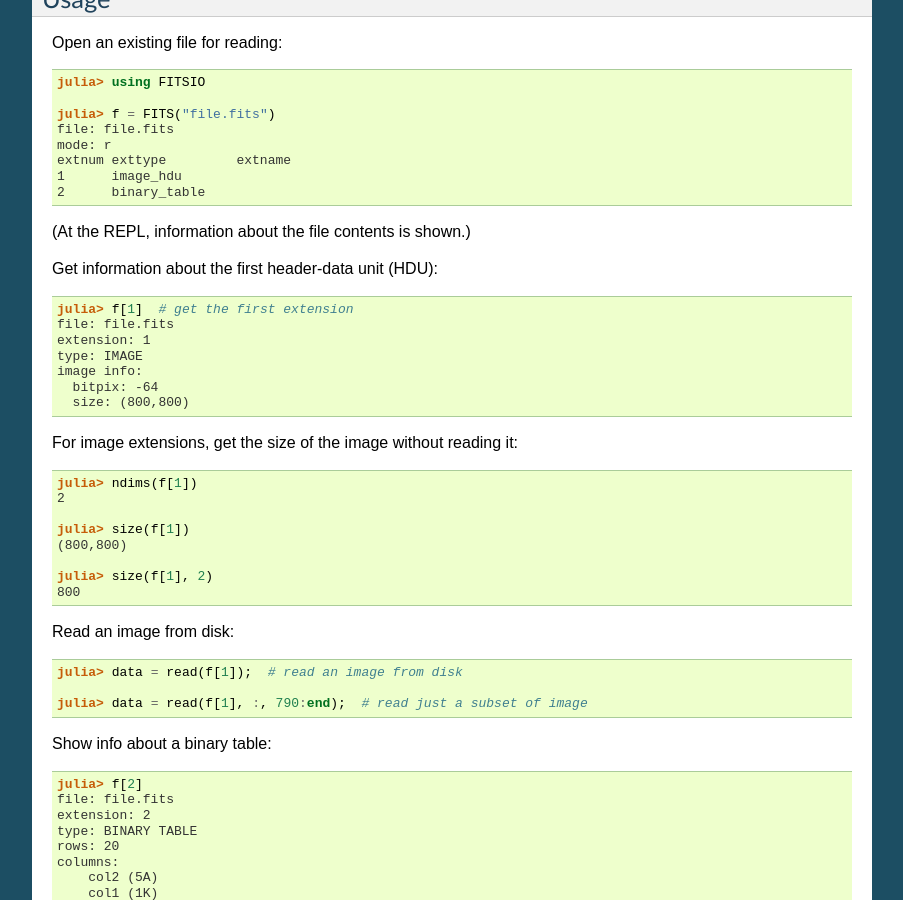
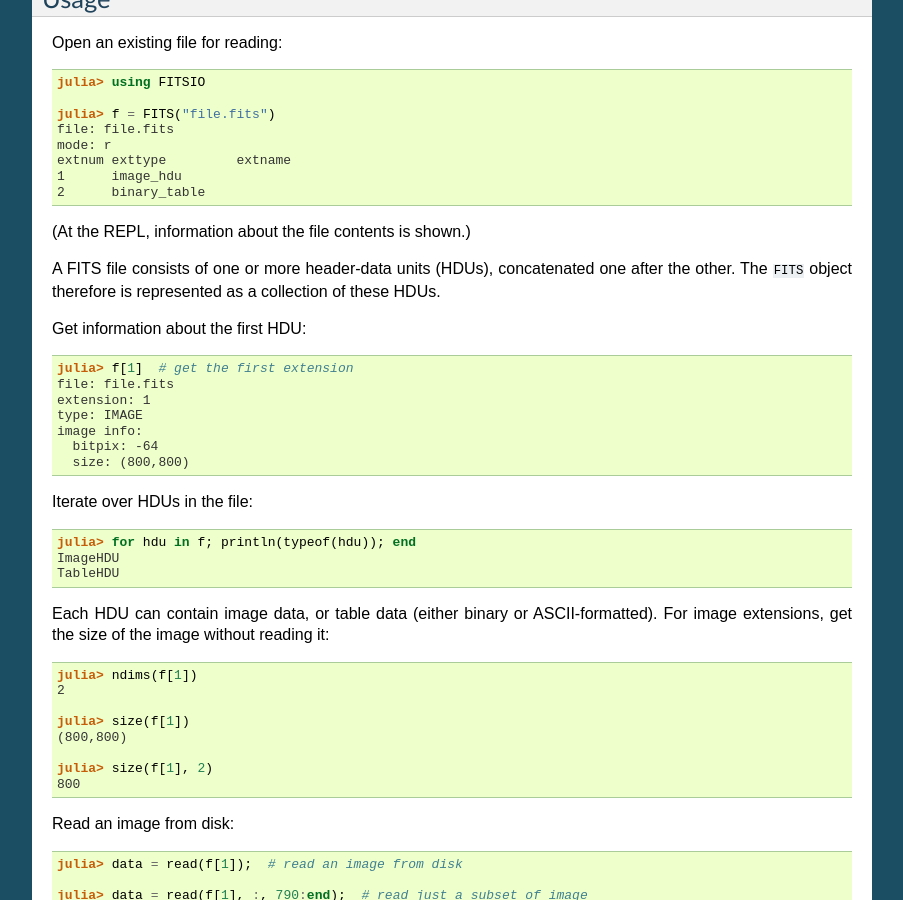
Before and after one commit to JuliaAstro/FITSIO.jl, a Sphinx documentation site: the page built from doc/index.rst, in a window 1280 px wide and 900 px high, scrolled down 369 px. Shown: the whole window, without its empty margins (198-1101 px from the left). Built offline with Sphinx 7.4.7, drawn with Linux system fonts in a browser that asks for light colours.

Commit message:
enable iteration over HDUs in FITS

```diff
--- a/doc/index.rst
+++ b/doc/index.rst
@@ -38,7 +38,11 @@
 
 (At the REPL, information about the file contents is shown.)
 
-Get information about the first header-data unit (HDU)::
+A FITS file consists of one or more header-data units (HDUs), concatenated one
+after the other. The ``FITS`` object therefore is represented as a collection
+of these HDUs.
+
+Get information about the first HDU::
 
     julia> f[1]  # get the first extension
     file: file.fits
@@ -48,7 +52,15 @@
       bitpix: -64
       size: (800,800)
 
-For image extensions, get the size of the image without reading it::
+Iterate over HDUs in the file::
+
+    julia> for hdu in f; println(typeof(hdu)); end
+    ImageHDU
+    TableHDU
+
+Each HDU can contain image data, or table data (either binary or
+ASCII-formatted). For image extensions, get the size of the image
+without reading it::
 
     julia> ndims(f[1])
     2
```
Also changed, not shown: doc/api.rst (+9 -2 lines), 3 other files.
